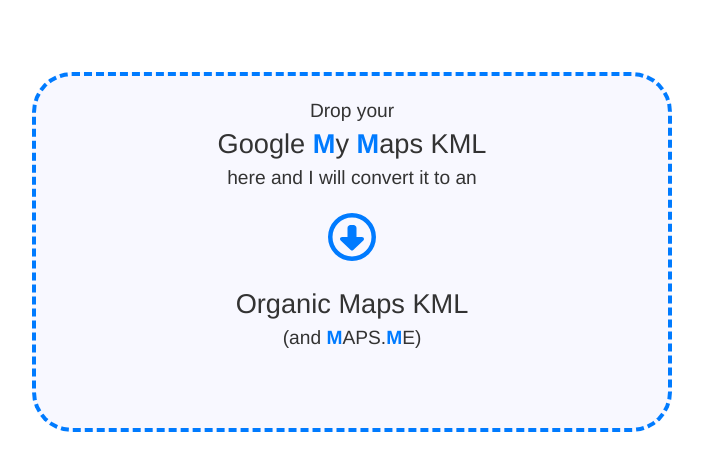
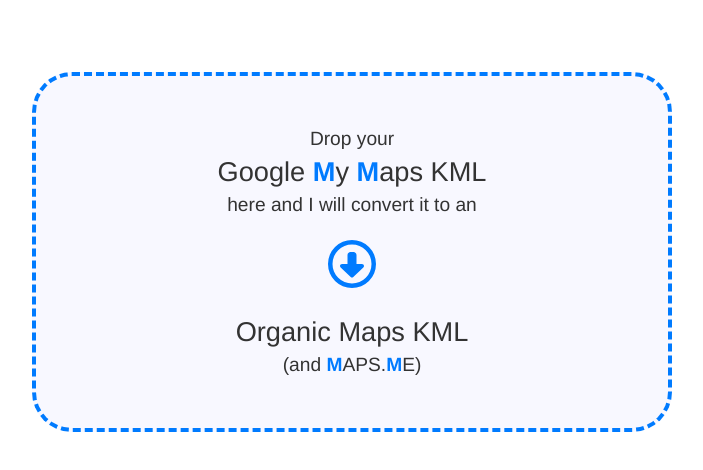
Before and after one commit to igrmk/mmmm-site, a website built with webpack: page frontend/src/index.html in a window 1280 px wide. Shown: the whole page, without its empty margins (288-991 px from the left). Built offline with nearby package versions, Linux system fonts and the light colour scheme; what @deltablot/dropzone would draw is missing.

Commit message:
Center Dropzone message

```diff
--- a/frontend/src/index.html
+++ b/frontend/src/index.html
@@ -10,12 +10,14 @@
 <main>
     <div class="dropzone">
         <div class="dz-message">
+            <div>
                 <p>Drop your</p>
                 <p class="large">Google <span class="colored">M</span>y <span class="colored">M</span>aps KML</p>
                 <p>here and I will convert it to an</p>
                 <i class="fa-regular fa-circle-down icon"></i>
                 <p class="large">Organic Maps KML</p>
                 <p>(and <span class="colored">M</span>APS.<span class="colored">M</span>E)</p>
+            </div>
         </div>
     </div>
     <div id="error-block">
--- a/frontend/src/style.css
+++ b/frontend/src/style.css
@@ -16,10 +16,15 @@
   background-color: #f8f8ff;
   color: #333;
   height: 22rem;
+  padding: 0;
 }
 
 .dropzone .dz-message {
-  margin: 1.5rem 0;
+  margin: 0 0;
+  display: flex;
+  align-items: center;
+  justify-content: center;
+  height: 100%;
 }
 
 #error-block {
```
Lines whose indentation alone changed are shown as unchanged.
